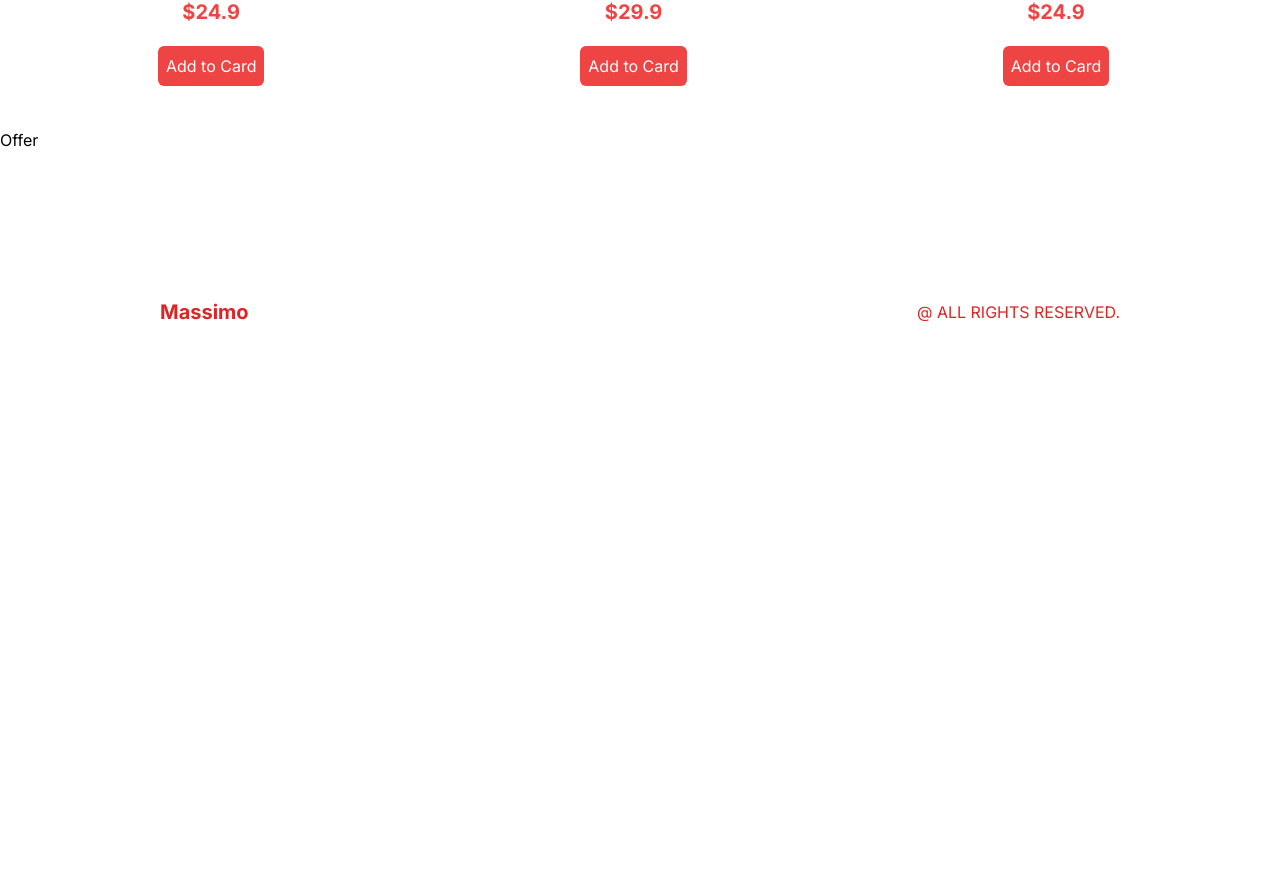
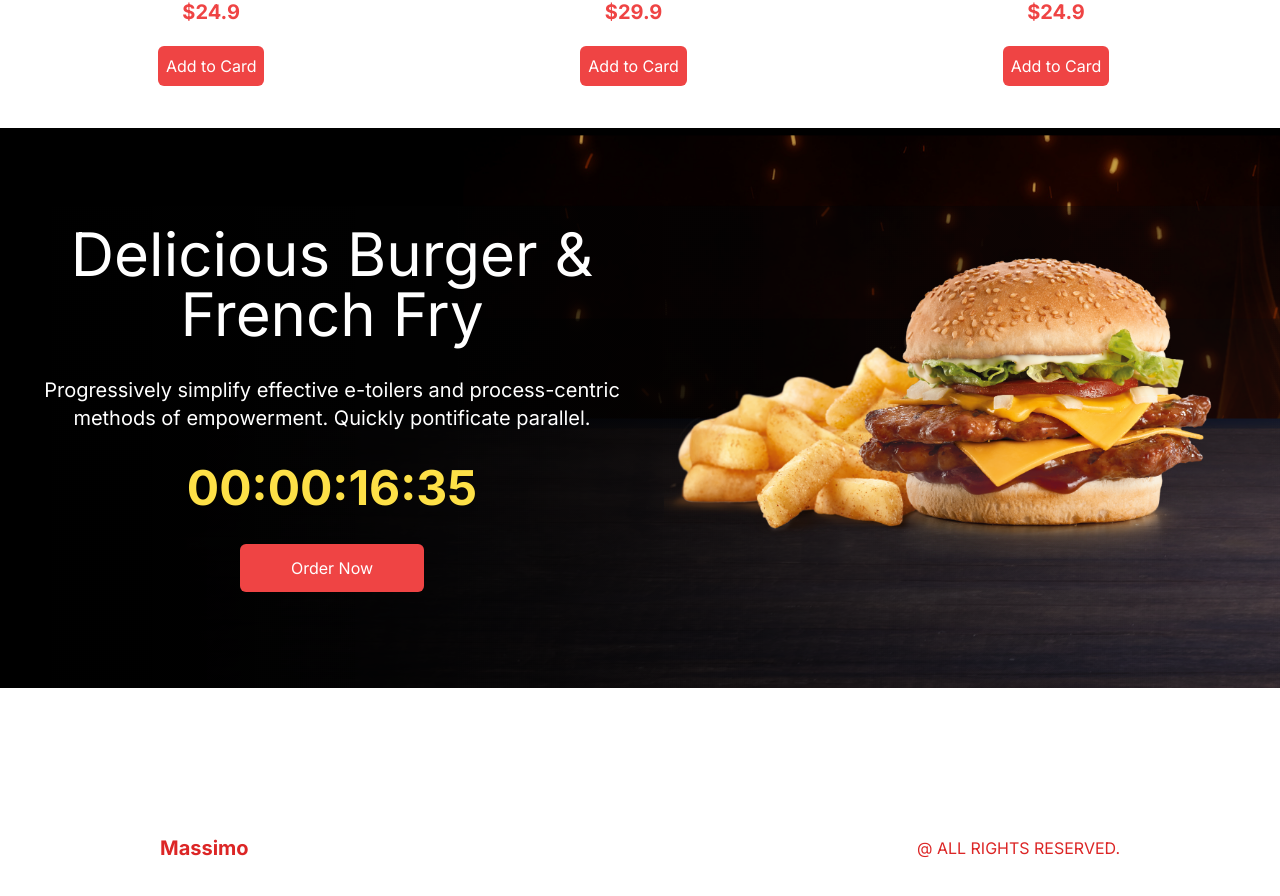
Before and after one commit to keremduman30/restaurant_app_nextjs, a Next.js app: page / in a window 1280 px wide. Shown: the part 1392-2288 px from the top of the page. Before the commit the page ends 1864 px from the top, so only its background shows below. Built offline with nearby package versions, Linux system fonts and the light colour scheme.

Commit message:
improved offer part

```diff
--- /dev/null
+++ b/src/component/CountDown.tsx
@@ -0,0 +1,17 @@
+"use client";
+import React from "react";
+import Countdown from "react-countdown";
+
+const endingDate = new Date("2023-11-25");
+const CountDown = () => {
+  return (
+    <div>
+      <Countdown
+        className="font-bold text-5xl text-yellow-300"
+        date={Date.now() + 10000 * 100}
+      />
+    </div>
+  );
+};
+
+export default CountDown;
--- a/src/component/Offer.tsx
+++ b/src/component/Offer.tsx
@@ -1,7 +1,28 @@
+import Image from "next/image";
 import React from "react";
+import CountDown from "./CountDown";
 
 const Offer = () => {
-  return <div>Offer</div>;
+  return (
+    <div className="bg-black h-screen flex flex-col md:flex-row md:justify-between md:bg-[url('/offerBg.png')] md:h-[70vh]">
+      <div className="flex-1 flex flex-col items-center justify-center text-center gap-8 p-6 ">
+        <h1 className="text-white text-5xl xl:text-6xl">
+          Delicious Burger & French Fry
+        </h1>
+        <p className="text-white xl:text-xl">
+          Progressively simplify effective e-toilers and process-centric methods
+          of empowerment. Quickly pontificate parallel.
+        </p>
+        <CountDown />
+        <button className="bg-red-500 text-white rounded-md py-3 px-6 hover:bg-red-600 hover:scale-110 w-[50%] md:[40%] lg:w-[30%]">
+          Order Now
+        </button>
+      </div>
+      <div className="flex-1 w-full relative md:h-full">
+        <Image src="/offerProduct.png" alt="" fill className="object-contain" />
+      </div>
+    </div>
+  );
 };
 
 export default Offer;
```
Also changed, not shown: package.json (+6 -5 lines), src/component/Featured.tsx (line endings or trailing spaces), 1 other file (tests, documents, lock files or other folders).
